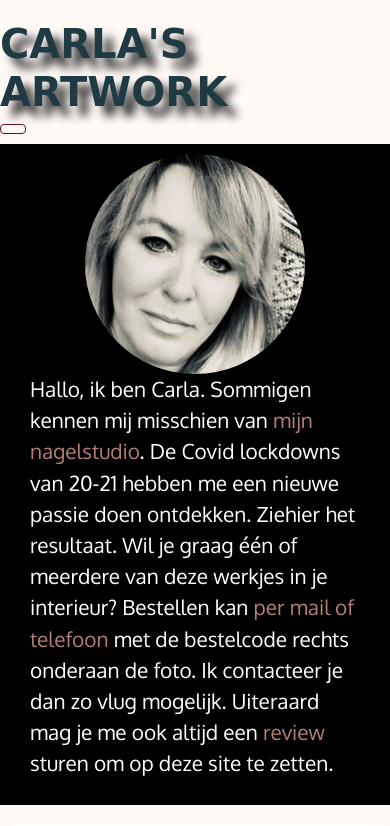
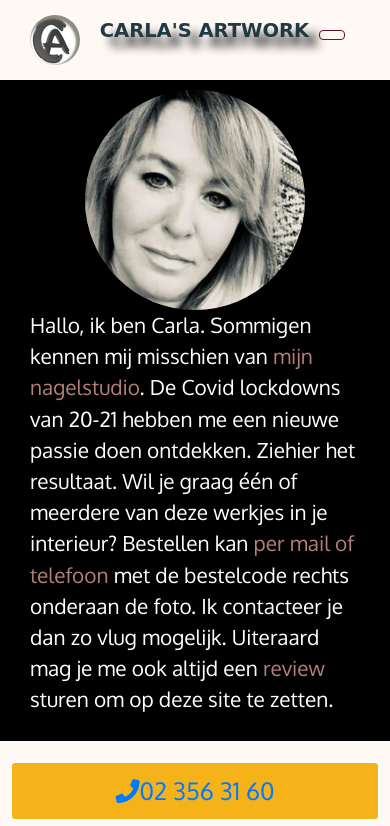
Before and after one commit to lucvandenelschen/Carla, a PHP site: page / in a window 390 px wide. Shown: the top 826 px of the page. Run offline with PHP 8.4, Linux system fonts and the light colour scheme; some libraries are stand-ins or nearby versions; some web fonts are replaced.

Commit message:
'update'

```diff
--- a/css/styles.css
+++ b/css/styles.css
@@ -29,7 +29,7 @@
 }
 #logo {
  //background: url("../images/restaurant-logo_large.png") no-repeat;
- // width: 100px; //height: 100px;
+ // width: 100px; //height: 100px; min-width: 100px; /* Wordt anders verkleind bij 768-991*/
   margin-top: 15px; margin-bottom: 5px; margin-left: 0; margin-right: 10px;
 }
 #nav-list /*de ul*/ a { /* Kleur vd links*/
@@ -364,12 +364,33 @@
   text-align: center;
   margin-top: 30px;
 }
+
+@media (min-width: 576px) and (max-width: 767px) {
+  #logo {
+    background: url('../Blender_logo/logo_100.jpg') no-repeat;
+    width: 100px;
+    height: 100px;
+    border-radius: 50%;
+    box-shadow: inset -2px 2px 29px 10px rgba(143, 139, 130,1);
+  }
+}
+
+@media (min-width: 200px) and (max-width: 767px) {
+  .navbar .container {
+	padding-left: 30px;
+	padding-right: 30px;
+  }
+  nav h1 {
+    font-size: 5vw;
+  }
+}
+
 @media (max-width: 767px) {
   .container {
     max-width: 100%;
   }
   #rest_name { /* Restaurant name */
-    font-size: 5vw;  }
+    font-size: 11vw;  }
   .navbar-brand #star_kosh { /* Kosher cert */
     font-size: .7em;
     margin-top: 12px;
@@ -403,7 +424,15 @@
 }
 
 @media (max-width: 575px) {
-#carla-foto-box {
+  #logo {
+    background: url('../Blender_logo/logo_50.jpg') no-repeat;
+	min-width: 50px;
+    width: 50px;
+    height: 50px;
+    border-radius: 50%;
+    box-shadow: inset -2px 2px 2px 2px rgba(143, 139, 130,1);
+  }
+  #carla-foto-box {
     width: 250px;
     margin-left: auto;
     margin-right: auto;
```
